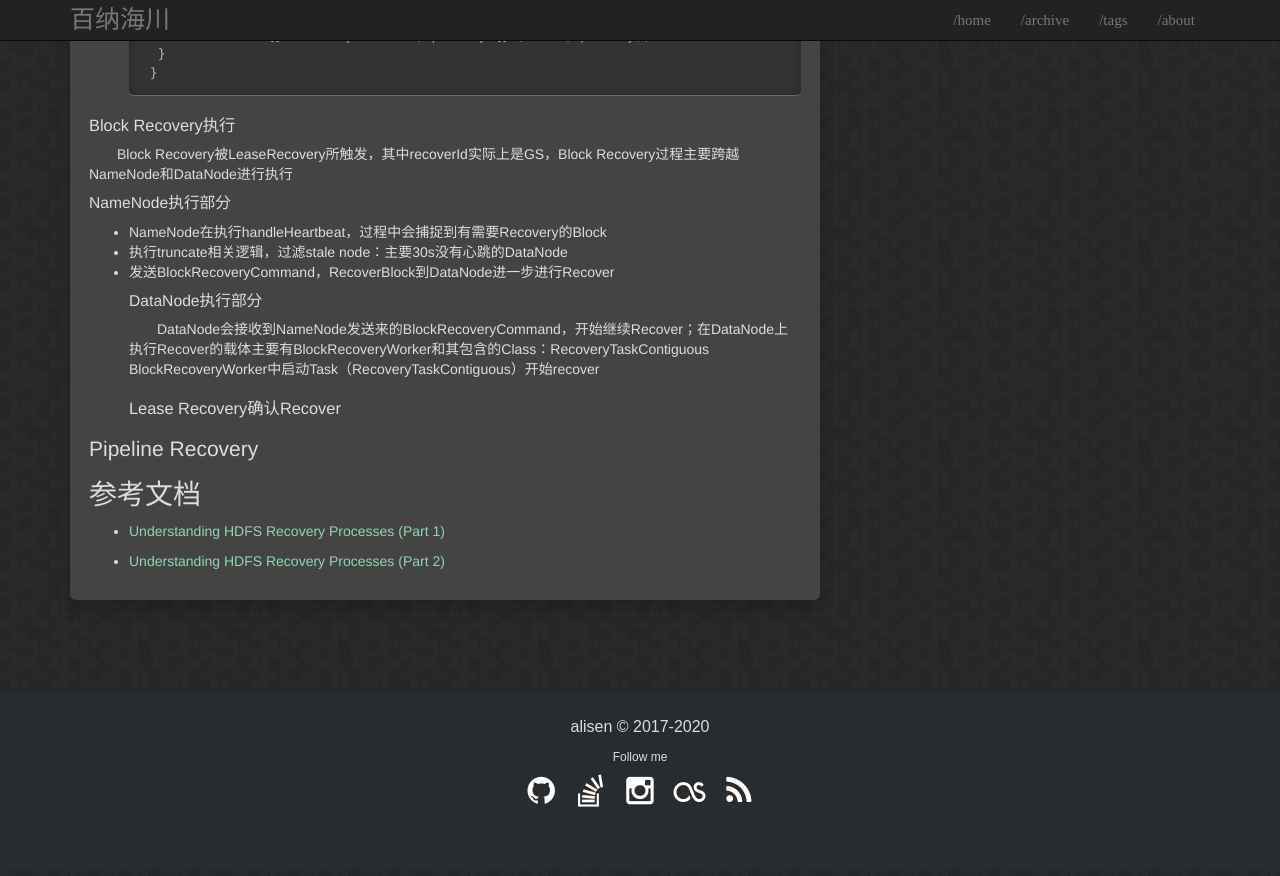
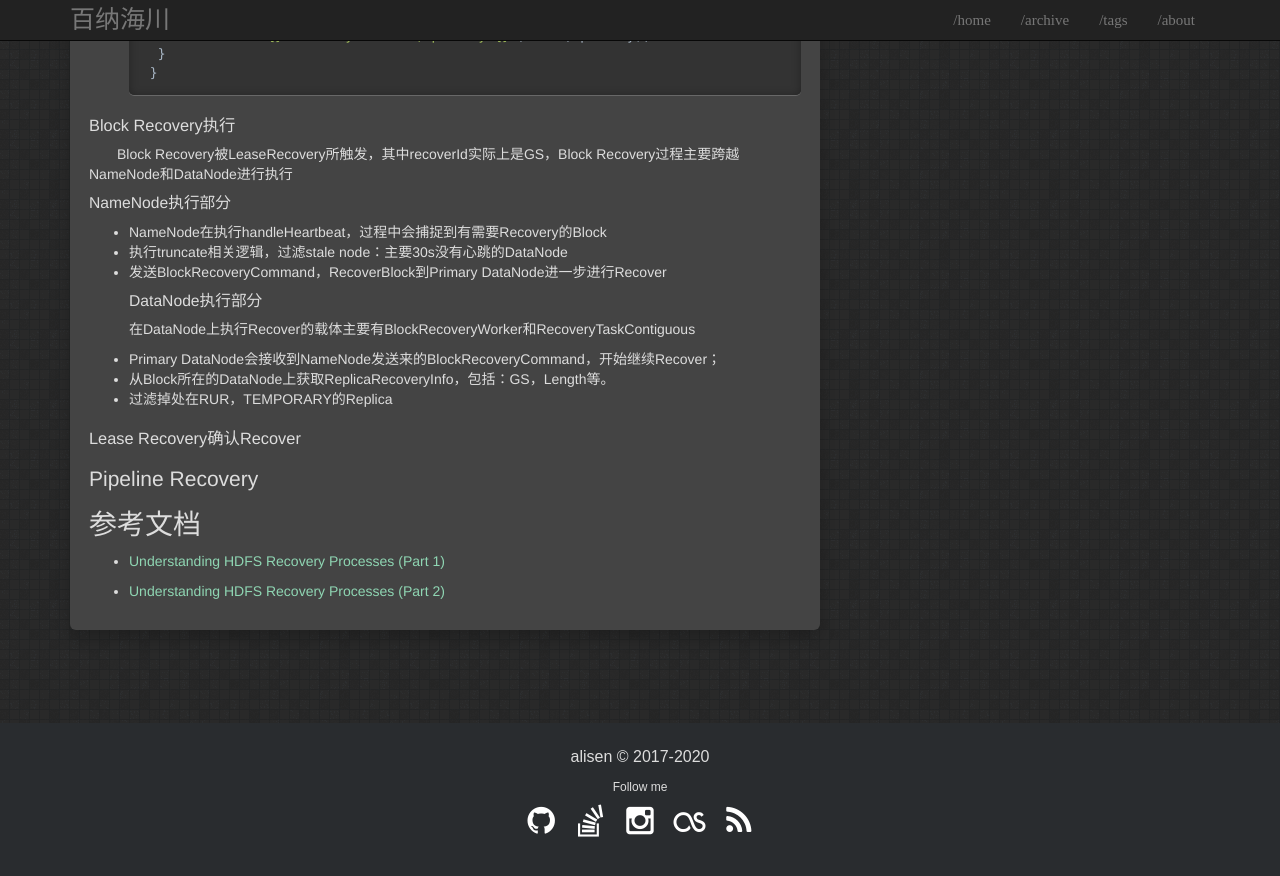
Before and after one commit to igithu/summary, a Jekyll site: the page built from _posts/2018-04-14-hdfs-recover.md, in a window 1280 px wide and 900 px high, scrolled down 5141 px. Shown: the top 876 px of the window. Built offline with Jekyll 4.4.1, drawn with Linux system fonts in a browser that asks for light colours; some of the changed text lies outside the part shown.

Commit message:
Update 2018-04-14-hdfs-recover.md

```diff
--- a/_posts/2018-04-14-hdfs-recover.md
+++ b/_posts/2018-04-14-hdfs-recover.md
@@ -157,10 +157,14 @@ public void initializeBlockRecovery(BlockInfo blockInfo, long recoveryId,
 #### NameNode执行部分
 * NameNode在执行handleHeartbeat，过程中会捕捉到有需要Recovery的Block
 * 执行truncate相关逻辑，过滤stale node：主要30s没有心跳的DataNode
-* 发送BlockRecoveryCommand，RecoverBlock到DataNode进一步进行Recover
+* 发送BlockRecoveryCommand，RecoverBlock到Primary DataNode进一步进行Recover
 #### DataNode执行部分
-&emsp;&emsp;DataNode会接收到NameNode发送来的BlockRecoveryCommand，开始继续Recover；在DataNode上执行Recover的载体主要有BlockRecoveryWorker和其包含的Class：RecoveryTaskContiguous
-BlockRecoveryWorker中启动Task（RecoveryTaskContiguous）开始recover
+在DataNode上执行Recover的载体主要有BlockRecoveryWorker和RecoveryTaskContiguous
+* Primary DataNode会接收到NameNode发送来的BlockRecoveryCommand，开始继续Recover；
+* 从Block所在的DataNode上获取ReplicaRecoveryInfo，包括：GS，Length等。
+* 过滤掉处在RUR，TEMPORARY的Replica
+
+
 ### Lease Recovery确认Recover
 
 
```
Also changed, not shown: other parts of _posts/2018-04-14-hdfs-recover.md (+3 -3 lines).
